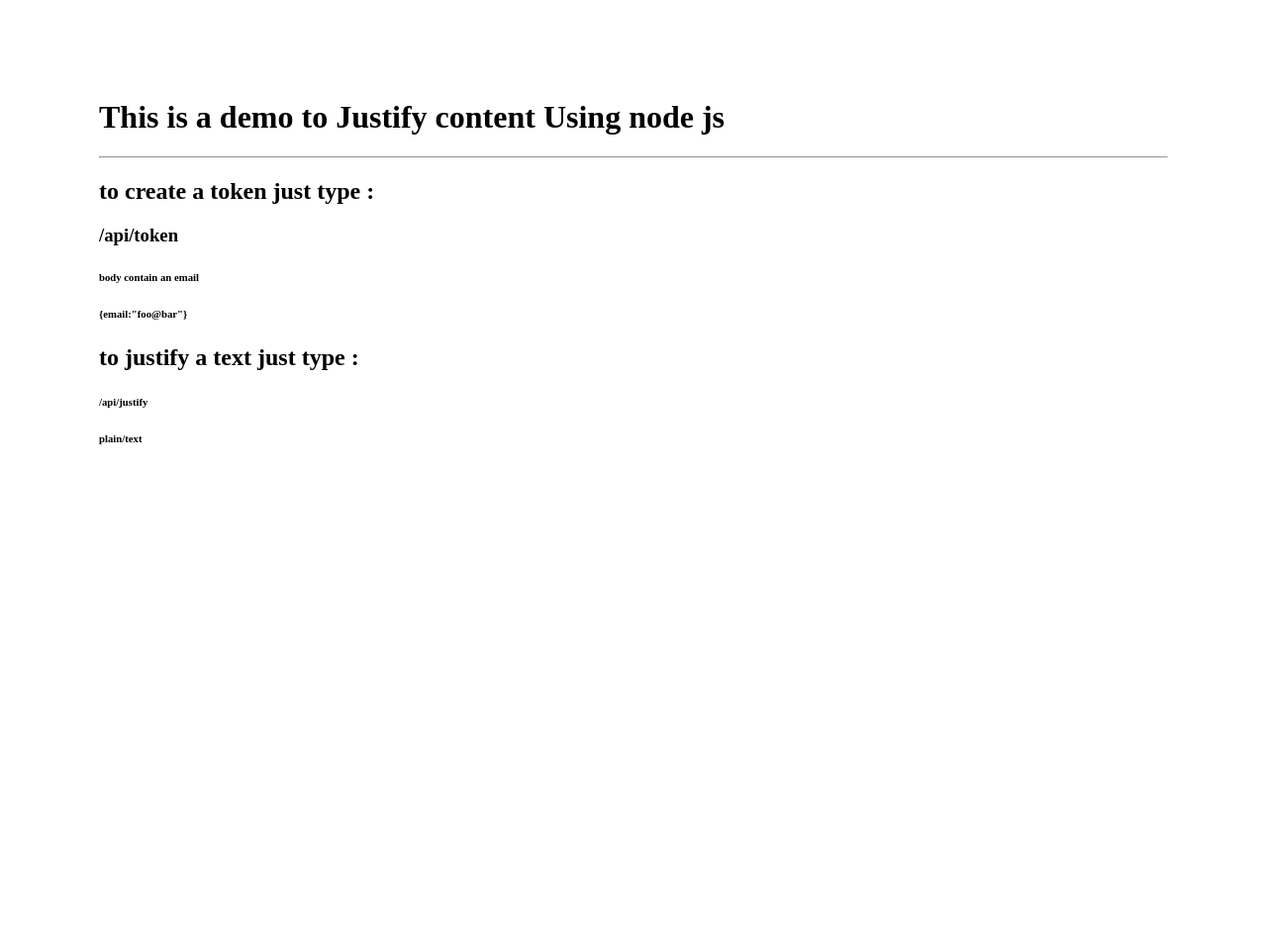
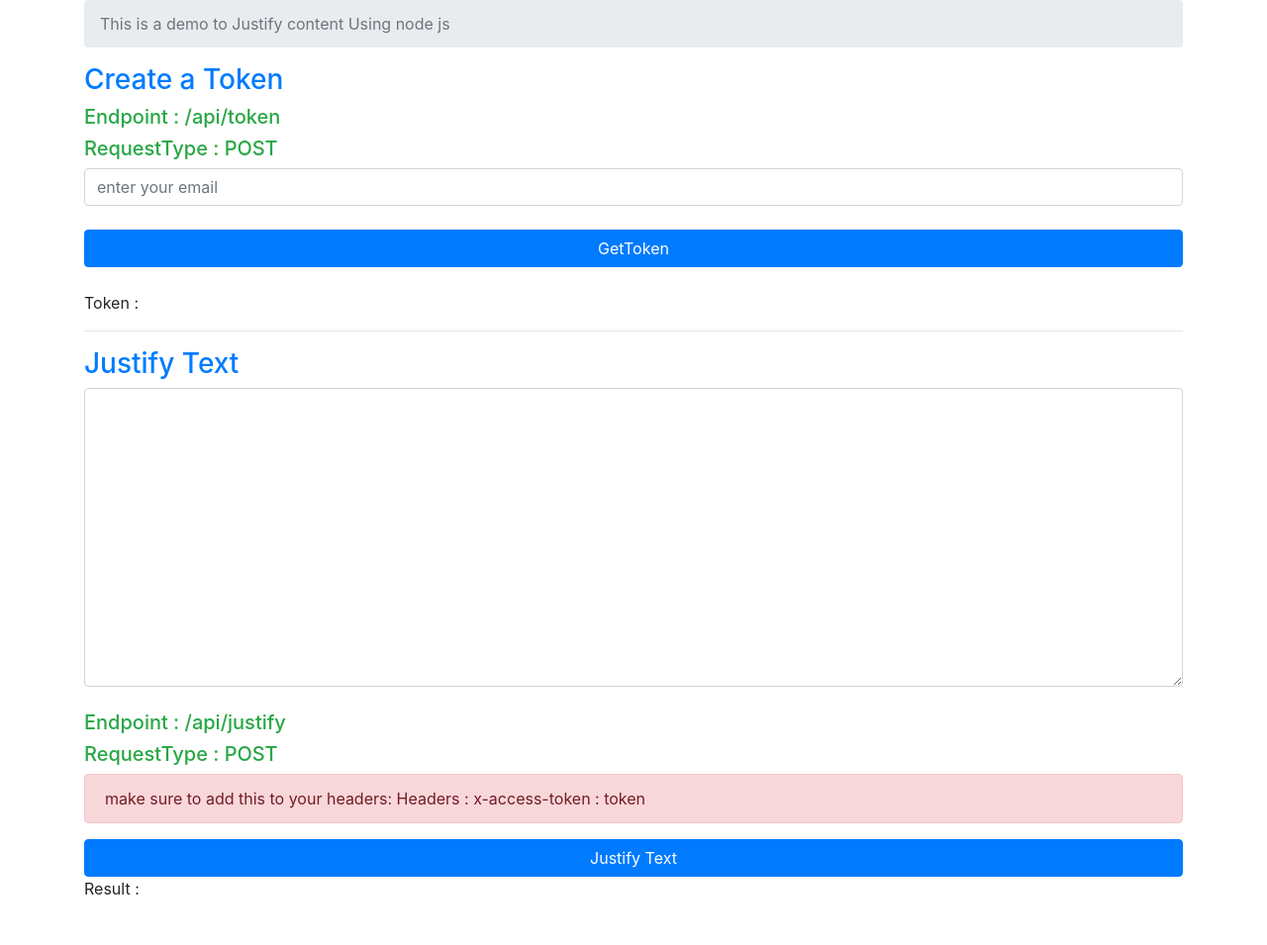
Before and after one commit to ziedg/justify-content, a website: page public/index.html in a window 1280 px wide. Shown: the whole page at 99% size. Before the commit the page ends 800 px from the top, so only its background shows below. Drawn offline with nearby package versions, Linux system fonts and the light colour scheme.

Commit message:
add intrfaceto test the code

```diff
--- a/app.js
+++ b/app.js
@@ -38,6 +38,6 @@ require("./routes/api")(app);
 
 const PORT = process.env.PORT
 
-app.listen(PORT, () => {
+app.listen(4000, () => {
   console.log(`App is up at port ${PORT} `);
 });
--- a/public/index.html
+++ b/public/index.html
@@ -3,22 +3,123 @@
 
 <head>
     <meta charset="UTF-8">
+    <link rel="stylesheet" href="./syle.css">
+    <link rel="stylesheet" href="https://maxcdn.bootstrapcdn.com/bootstrap/4.0.0/css/bootstrap.min.css" integrity="sha384-Gn5384xqQ1aoWXA+058RXPxPg6fy4IWvTNh0E263XmFcJlSAwiGgFAW/dAiS6JXm" crossorigin="anonymous">
     <meta name="viewport" content="width=device-width, initial-scale=1.0">
     <meta http-equiv="X-UA-Compatible" content="ie=edge">
     <title>Justify a Text:</title>
 </head>
 
-<body style="margin:100px">
-    <H1> This is a demo to Justify content Using node js</H1>
-    <hr>
-    <h2> to create a token just type : </h2>
-    <h3> /api/token </h3>
-    <h6> body contain an email</h6>
-    <h6> {email:"foo@bar"}</h6>
-    <h2> to justify a text just type :</h2>
-    <h6> /api/justify</h6>
 
-    <h6> plain/text</h6>
+<body >
+    <div class="container">
+
+            <nav aria-label="breadcrumb">
+                    <ol class="breadcrumb">
+                      <li class="breadcrumb-item active" aria-current="page">
+
+                            This is a demo to Justify content Using node js
+                      </li>
+                    </ol>
+                  </nav>
+
+            <h3 class="text-primary"> Create a Token  </h3>
+            <h5  class="text-success">  Endpoint :  /api/token  </h5>
+            <h5  class="text-success">  RequestType :  POST  </h5>
+
+             <input  id='email' type='email' class="form-control" placeholder="enter your email"  >
+             <br>
+             <button class="btn btn-primary btn-block"  onclick="send()"  > GetToken</button>
+      <br>
+          Token : <span id="token">  </span>
+
+
+
+
+             <hr>
+
+            <h3 class="text-primary"> Justify Text </h3>
+            <textarea class="form-control"
+             id='msg'
+             rows="12" cols="18"
+            placeholder="type your text here.">
+
+            </textarea>
+            <br>
+            <h5  class="text-success" >  Endpoint : /api/justify</h5>
+             <h5  class="text-success">  RequestType :  POST  </h5>
+             <p  class=" alert alert-danger ">
+                 make sure to add this to your headers:
+                Headers :  x-access-token : token
+            </p>
+
+
+             <button class="btn btn-primary btn-block"  onclick="justify()"  > Justify  Text </button>
+
+
+             Result :
+             <pre  id='result'>
+
+                </pre>
+
+    </div>
+
+    <script>
+
+    var email = document.getElementById('email');
+    var token='';
+
+ function send(){
+  var  xhr = new XMLHttpRequest();
+  xhr.open("POST", 'http://localhost:4000/api/token', true);
+  xhr.setRequestHeader("Content-Type", "application/json");
+  xhr.onreadystatechange = function(res) { // Call a function when the state changes.
+    if (this.readyState === XMLHttpRequest.DONE && this.status === 200) {
+     var parsedRes = JSON.parse(this.response)
+     var tokenEl = document.getElementById('token');
+     if(parsedRes.token){
+         token = parsedRes.token;
+         tokenEl.innerHTML=token;
+         console.log(token)
+
+     }
+
+
+    }
+}
+  xhr.send(JSON.stringify({email:email.value}));
+ }
+
+
+  function  justify (){
+      console.log(token)
+  var  xhr = new XMLHttpRequest();
+  xhr.open("POST", 'http://localhost:4000/api/justify', true);
+  xhr.setRequestHeader("Content-Type", "text/plain");
+  xhr.setRequestHeader('x-access-token', token)
+  xhr.onreadystatechange = function(res) {
+    if (this.readyState === XMLHttpRequest.DONE && this.status === 200) {
+          var  text = this.response;
+          console.log(this)
+          const res = document.getElementById('result');
+          res.innerHTML=text;
+
+
+
+    }
+}
+var   msg = document.getElementById('msg');
+
+  xhr.send(msg.value);
+ }
+
+
+
+
+
+
+    </script>
+
 </body>
 
 </html>
--- a/routes/api.js
+++ b/routes/api.js
@@ -29,6 +29,8 @@ app.get('/',(req,res)=>{
 
   app.post("/api/token", (req, res) => {
     const { email } = req.body;
+
+
 
     if(!email   || email===''  ){
       return res.send({
--- a/utils/findSpaceIndex.js
+++ b/utils/findSpaceIndex.js
@@ -6,7 +6,7 @@ the word should be meaningful..
 
 module.exports = chaine => {
   index = 1;
-  if (!chaine[chaine.length - 1].match(/[a-zA-Z]/)) {
+  if (  ! chaine ||  ! chaine[chaine.length-1]  ||  !chaine[chaine.length - 1].match(/[a-zA-Z]/)) {
     return 1;
   }
 
```
Also changed, not shown: public/syle.css (added).
